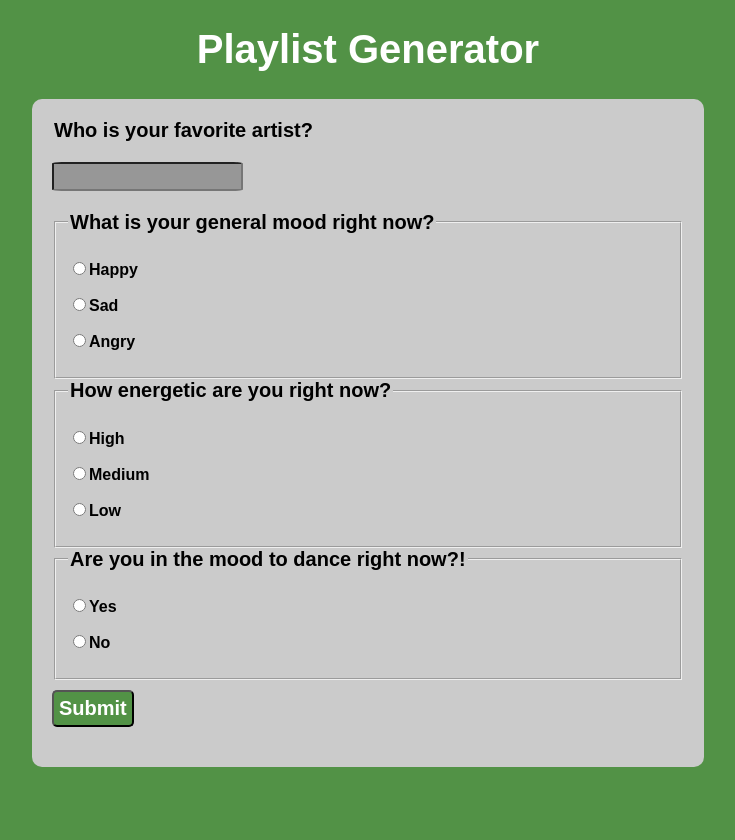
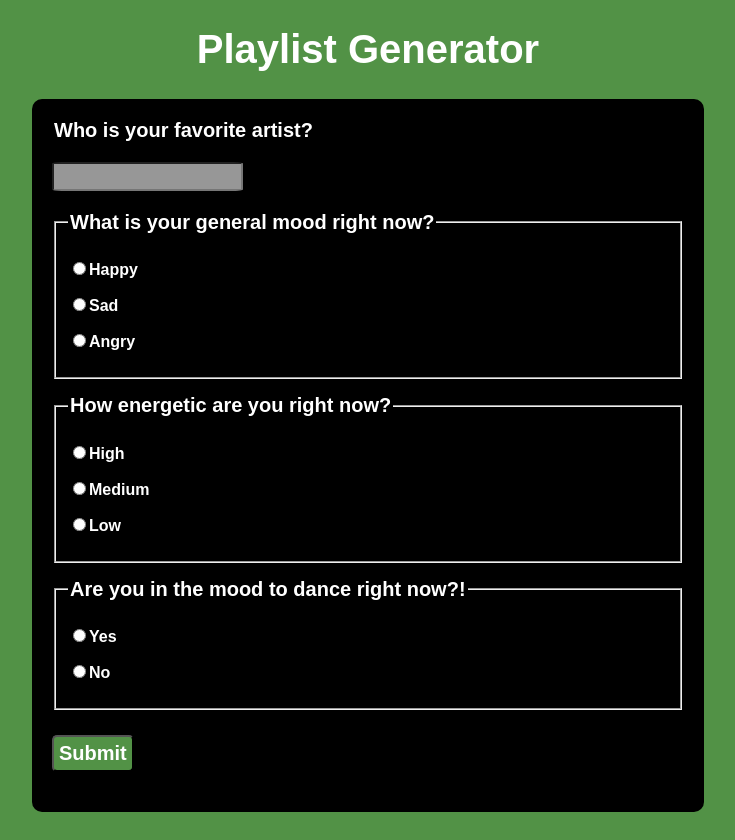
Before and after one commit to sirus-the-beaver/playlist-generator, a Flask app: page / in a window 1280 px wide. Shown: the whole page, without its empty margins (272-1007 px from the left). Before the commit the page ends 767 px from the top, so only its background shows below. Run offline with Flask 3, Linux system fonts and the light colour scheme.

Commit message:
Add margin to fieldsets

```diff
--- a/app/static/css/main.css
+++ b/app/static/css/main.css
@@ -2,17 +2,17 @@ body {
     padding-bottom: 20px;
     background-color: #529246;
     font-family: Arial, Helvetica, sans-serif;
+    color: #fff;
 }
 
 h1 {
-    color: #fff;
     background-color: #529246;
     font-size: 40px;
     text-align: center;
 }
 
 form {
-    background-color: #cbcbcb;
+    background-color: #000000;
     padding: 20px;
     border-radius: 10px;
     margin: 0 auto;
@@ -32,6 +32,10 @@ legend {
     font-size: 20px;
     font-weight: bold;
     margin-bottom: 20px;
+}
+
+fieldset {
+    margin-bottom: 15px;
 }
 
 .text-box {
```
